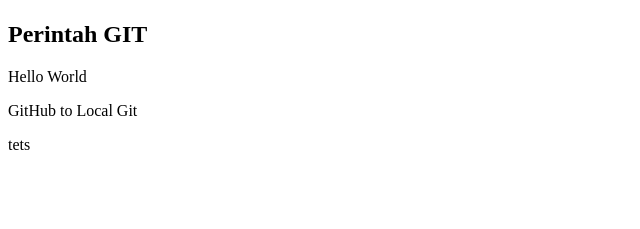
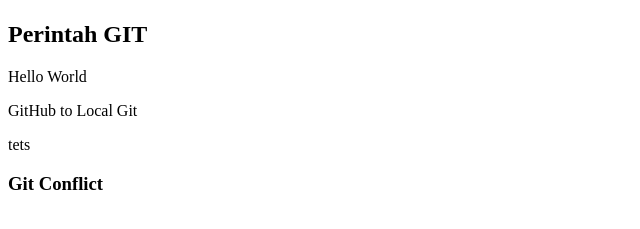
Before and after one commit to dwikyalfira/HelloWorld, a plain HTML site: page index.html in a window 1280 px wide. Shown: the part 59-288 px from the top of the page, without its empty margins (0-640 px from the left). Drawn offline with Linux system fonts and the light colour scheme.

Commit message:
update index.html  line 17

```diff
--- a/index.html
+++ b/index.html
@@ -14,6 +14,7 @@
     <p>Hello World</p>
     <p>GitHub to Local Git</p>
     <p>tets</p>
+    <h3>Git Conflict</h3>
 </body>
 
 </html>
```
